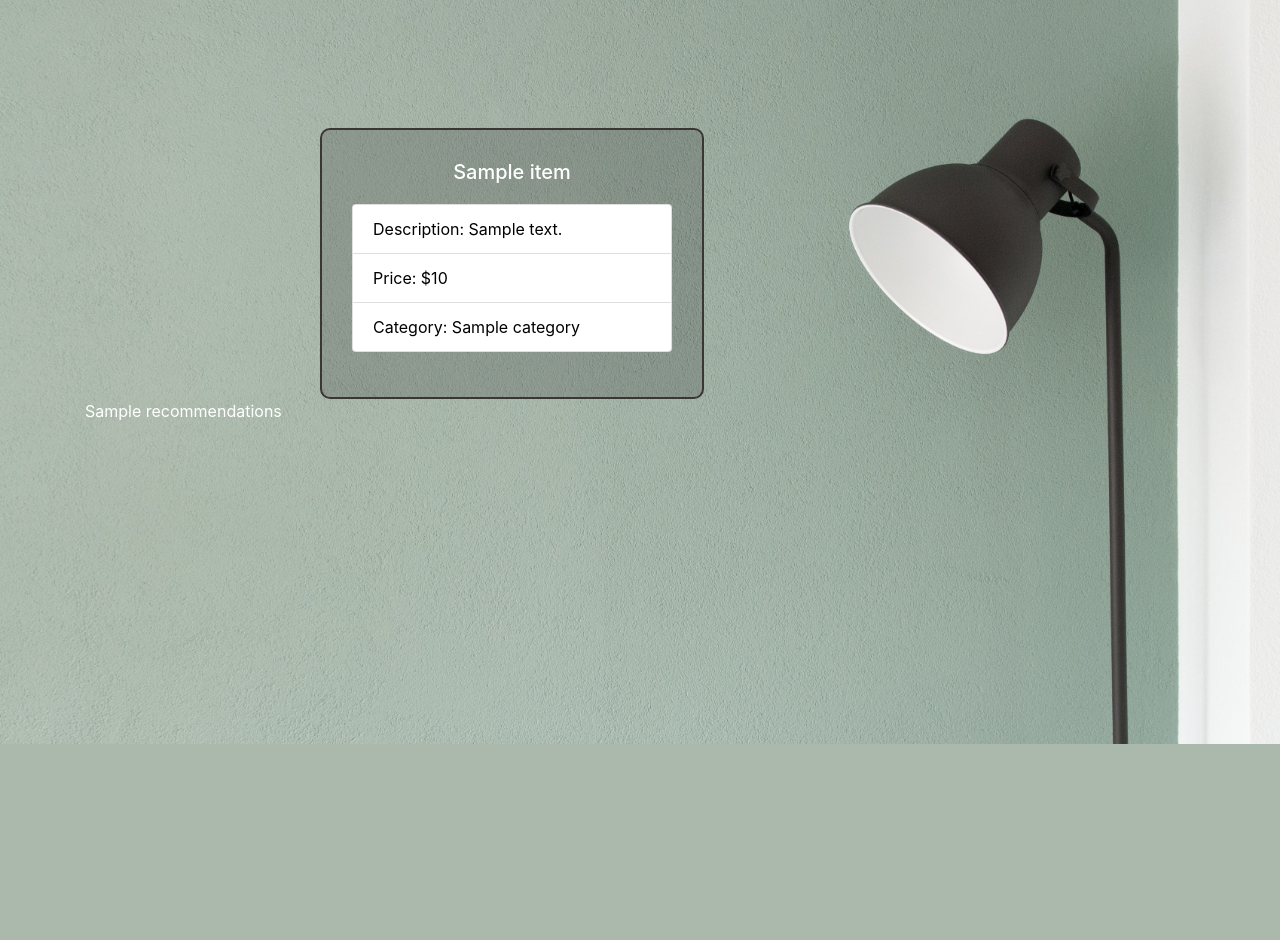
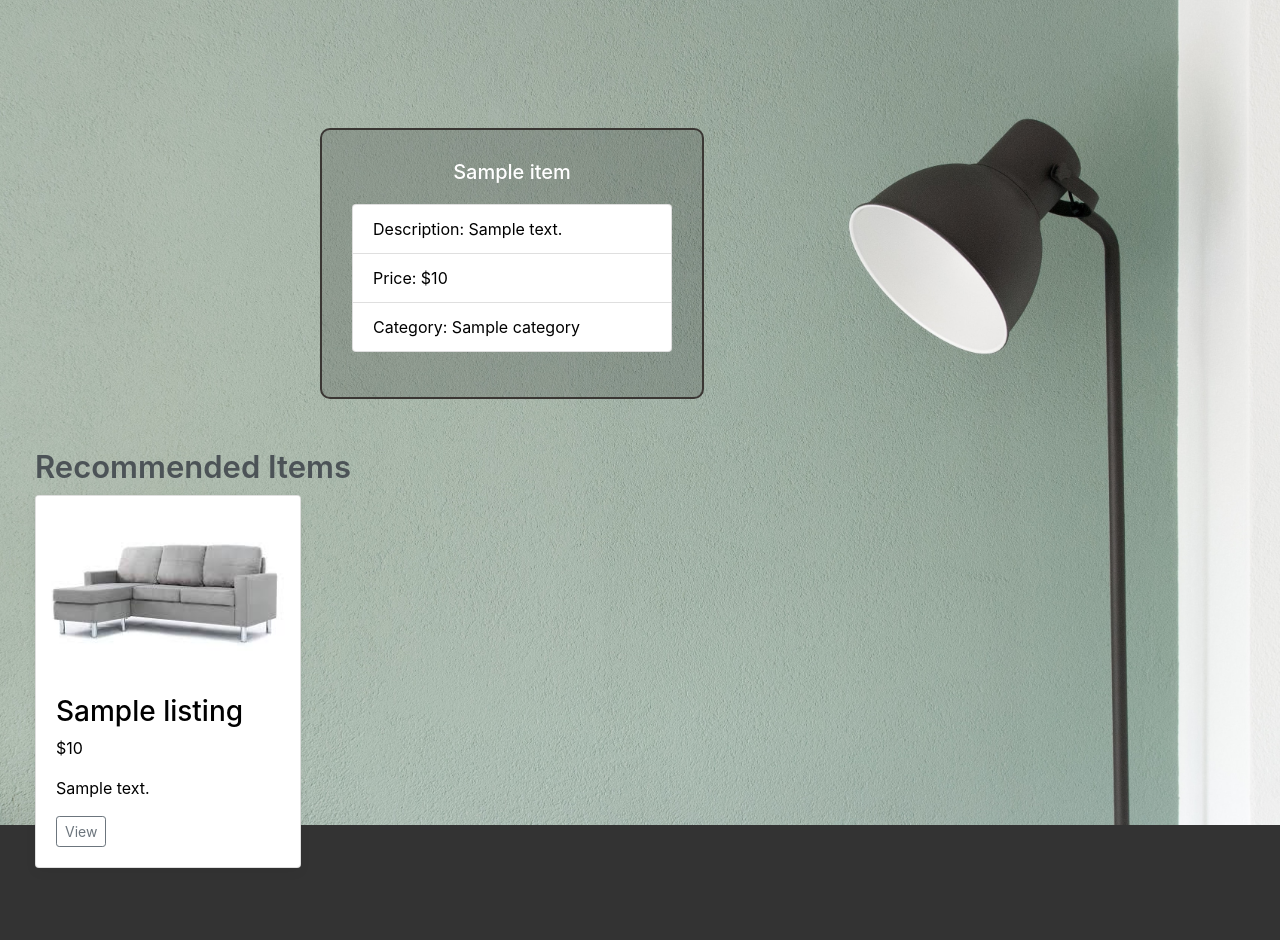
Before and after one commit to marinak6/UVA-furniture, a Django app: template web/frontend/templates/item_details.html in a window 1280 px wide. Shown: the part 56-996 px from the top of the page. Before the commit the page ends 800 px from the top, so only its background shows below. Run offline with Django 3.2, Linux system fonts and the light colour scheme; the template is opened without the code that fills it: most values are stand-ins (such as "Sample title", 1, 10 or a date in 2020); some libraries are stand-ins or nearby versions.

Commit message:
Added Recommended items as cards on items_details page
They appear similar to the way they do on the Home Page.

```diff
--- a/web/frontend/templates/item_details.html
+++ b/web/frontend/templates/item_details.html
@@ -23,10 +23,31 @@
       </div>
     </div>
   </div>
-  <div class="container">
-    <div class="row">
-      <div class="col-auto">
-        <p>{{ recommendations }}</p>
+  <div class="album py-5" style="color:black">
+    <div class="container" style="margin-left:20">
+      <div class="row" style="margin-left:0">
+        <h1>Recommended Items</h1>
+      </div>
+      <div class="row" style="max-width:80%">
+
+        {% for listing in recommendations %}
+        <div class="col-md-4">
+          <div class="card mb-4 box-shadow">
+            <img class="card-img-top" src="../static/img/stock.jpeg" alt="Stock">
+            <div class="card-body">
+              <h3 class="card-text">{{ listing.name }}</h3>
+              <p> ${{ listing.price }} </p>
+              <p> {{ listing.description }} </p>
+              <div class="d-flex justify-content-between align-items-center">
+                <div class="btn-group">
+                  <button type="button" onclick="window.location.href='{% url 'frontend:item_details' listing.id %}'" class="btn btn-sm btn-outline-secondary">View</button>
+                </div>
+              </div>
+            </div>
+          </div>
+        </div>
+        {% endfor %}
+
       </div>
     </div>
   </div>
```
